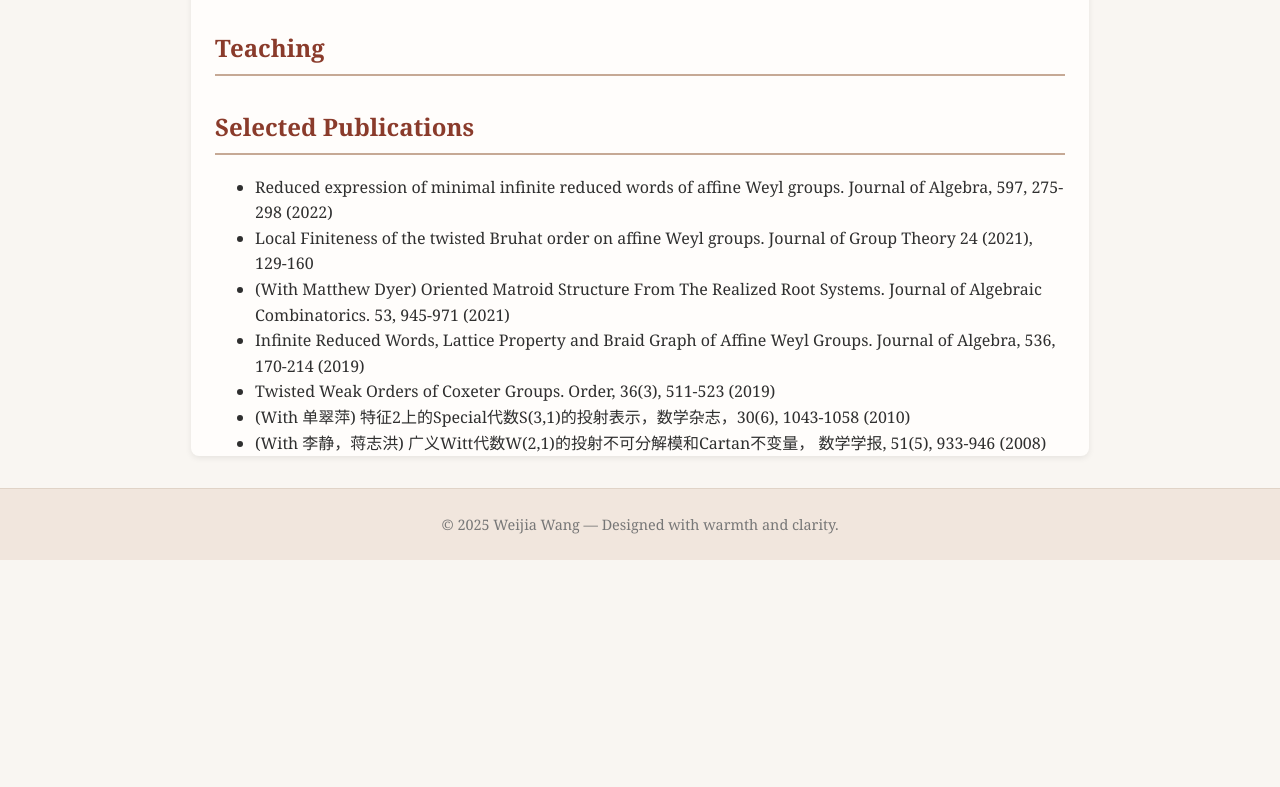
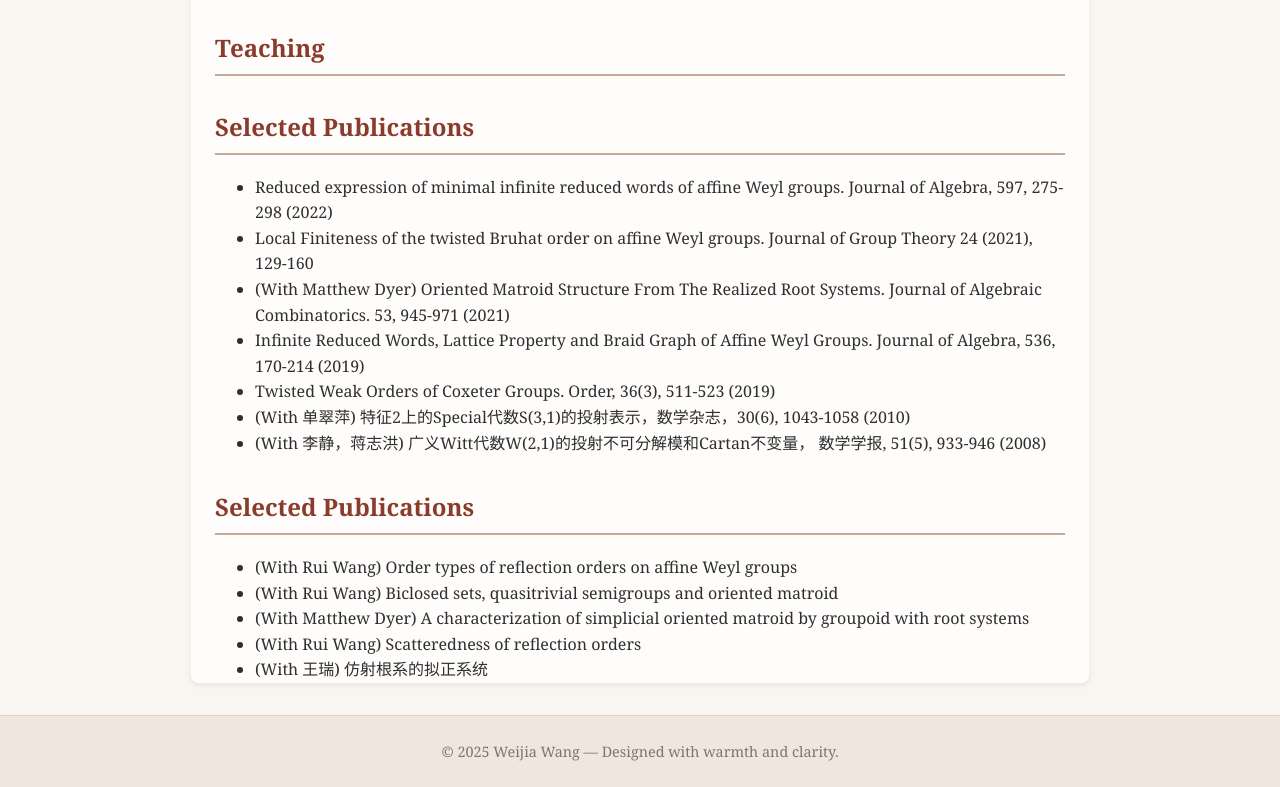
Before and after one commit to wwangnd/weijiawang.github.io, a plain HTML site: page index.html in a window 1280 px wide. Shown: the part 682-1469 px from the top of the page. Before the commit the page ends 1242 px from the top, so only its background shows below. Drawn offline with Linux system fonts and the light colour scheme.

Commit message:
Update index.html

```diff
--- a/index.html
+++ b/index.html
@@ -103,7 +103,7 @@
 <body>
 
 <header>
-    <h1>Weijia Wang</h1>
+    <h1>Weijia Wang  王惟嘉</h1>
   </header>
 
   <nav>
@@ -111,7 +111,7 @@
     <a href="#research">Research</a>
     <a href="#teaching">Teaching</a>
     <a href="#publications">Publications</a>
-    <a href="#contact">Contact</a>
+    <a href="#preprints">Preprints</a>
   </nav>
 
   <main>
@@ -149,7 +149,16 @@
       </ul>
     </section>
 
-
+    <section id="preprints">
+      <h2>Selected Publications</h2>
+      <ul>
+        <li>(With Rui Wang) Order types of reflection orders on affine Weyl groups</li>
+        <li>(With Rui Wang) Biclosed sets, quasitrivial semigroups and oriented matroid</li>
+        <li>(With Matthew Dyer)  A characterization of simplicial oriented matroid by groupoid with root systems</li>
+      <li>(With Rui Wang) Scatteredness of reflection orders  </li>
+      <li> (With 王瑞) 仿射根系的拟正系统  </li>
+         </ul>
+    </section>
   </main>
 
   <footer>
```
